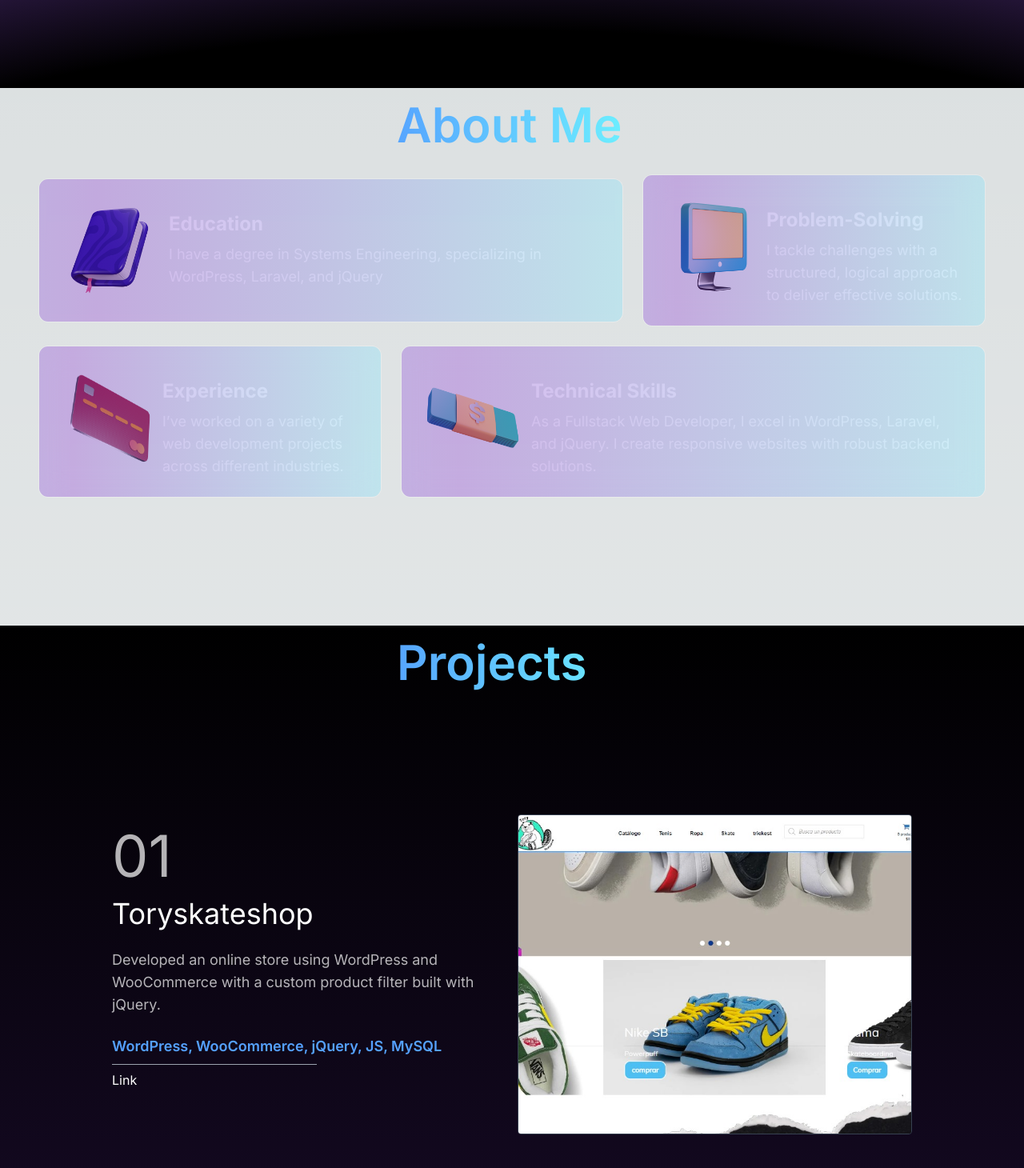
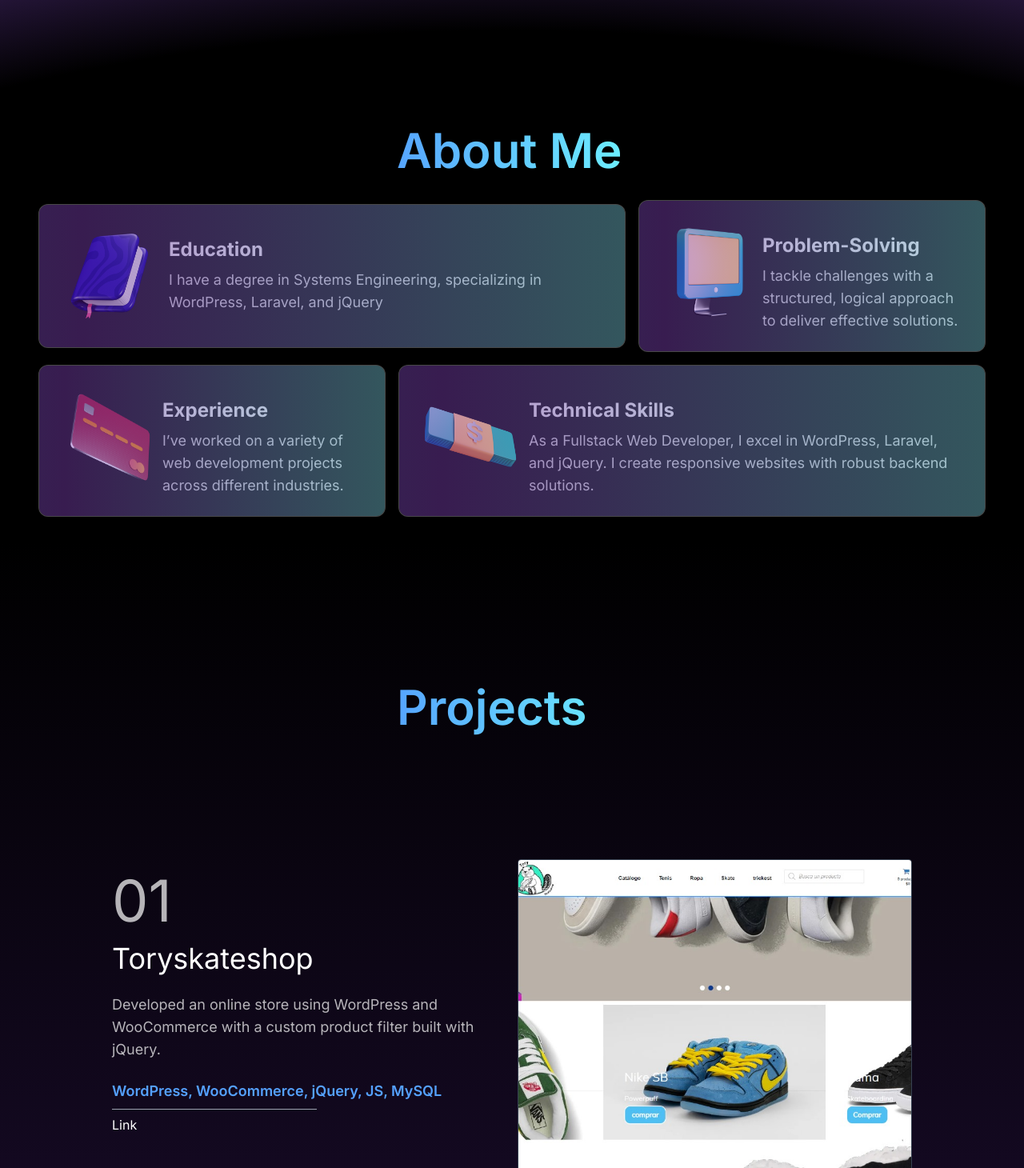
Before and after one commit to JonathanVargas0111/portfolio-orange, a Next.js app: page / in a window 1280 px wide. Shown: the part 690-2150 px from the top of the page at 80% size. Built offline with nearby package versions, Linux system fonts and the light colour scheme.

Commit message:
correction background sections about, contact footer, portfolio, remove bg skill card

```diff
--- a/src/app/globals.css
+++ b/src/app/globals.css
@@ -24,6 +24,7 @@ body {
       rgb(var(--background-end-rgb))
     )
     rgb(var(--background-start-rgb));
+    background-color: black;
 }
 
 @layer utilities {
--- a/src/components/About.tsx
+++ b/src/components/About.tsx
@@ -64,12 +64,14 @@ const About = () => {
   const aboutText = texts[language];
 
   return (
-    <div className='px-2 max-w-[1200px]  lg:mx-auto' id='about'>
+    <div className='bg-gradient-to-t from-black  to-black py-8'>
+
+    <div className='px-2 max-w-[1200px]  lg:mx-auto ' id='about'>
       <h1 className='text-6xl max-w-[320px] mx-auto font-semibold p-4 mb-4 bg-gradient-to-r from-[#55A1FF] to-[#6EF3FF] bg-clip-text text-transparent'>
         {aboutText.title}
       </h1>
 
-      <div className='grid lg:grid-cols-8 gap-6 place-items-center'>
+      <div className='grid lg:grid-cols-8 gap-6 lg:gap-4 place-items-center'>
 
 
         <div className='w-full lg:col-span-5 relative bg-white/10 backdrop-blur-sm
@@ -133,6 +135,7 @@ const About = () => {
         {aboutText.languageButton}
       </button> */}
     </div>
+    </div>
   );
 };
 
--- a/src/components/Contact.tsx
+++ b/src/components/Contact.tsx
@@ -7,8 +7,10 @@ import mail from '@/assets/mail.png'
 
 const Contact = () => {
     return (
+        <div className='bg-gradient-to-t from-black  to-black py-8'>
             <div className='lg:max-w-5xl mx-auto flex flex-col lg:flex-row text-white/70 p-8
-                    rounded-lg space-y-8 lg:space-y-0 lg:space-x-8 items-center' id='contact'>
+                    rounded-lg space-y-8 lg:space-y-0 lg:space-x-8 items-center
+                    ' id='contact'>
                 <div className='fles justify-center items-center'>
                     <ul className='space-y-4'>
                         <li className='flex items-center'>
@@ -42,6 +44,7 @@ const Contact = () => {
                 </div>
 
             </div>
+        </div>
     )
 }
 
--- a/src/components/Footer.tsx
+++ b/src/components/Footer.tsx
@@ -4,8 +4,8 @@ import { FaLinkedin, FaInstagram } from 'react-icons/fa'
 
 const Footer = () => {
   return (
-    <div>
-      <div className='mt-12 text-white/70 py-8 px-6 max-w-5xl mx-auto pt-4 flex justify-between items-center'>
+    <div className='bg-gradient-to-t from-black  to-black py-8'>
+      <div className='mt-12 text-white/70  px-6 max-w-5xl mx-auto pt-4 flex justify-between items-center'>
         <h1 className='text-2xl font-bold'>Cristian Parra</h1>
         <div className='flex space-x-6 mt-4'>
           <a href='https://www.linkedin.com/in/cristian-parra-290536193/' className='hover:text-gray-300' target='_blank'>
--- a/src/components/Portfolio.tsx
+++ b/src/components/Portfolio.tsx
@@ -47,7 +47,7 @@ const projects = [
 ]
 const Portfolio = () => {
   return (
-    <div className='text-white bg-gradient-to-b from-black to-[#381a5f] py-18 px-2 mt-40' id='portfolio'>
+    <div className='text-white bg-gradient-to-b from-black to-[#381a5f] pt-40 pb-18  px-2' id='portfolio'>
 
       <h1 className='text-6xl max-w-[320px] mx-auto font-semibold p-4 mb-4 bg-gradient-to-r from-[#55A1FF] to-[#6EF3FF] bg-clip-text text-transparent'>
         Projects
--- a/src/components/Skills.tsx
+++ b/src/components/Skills.tsx
@@ -23,7 +23,7 @@ const Skills = () => {
           {skillIcons.map((skill, index) => (
             <div
               key={index}
-              className='flex flex-col justify-between items-center bg-white bg-opacity-10 rounded-lg p-6'
+              className='flex flex-col justify-between items-center  rounded-lg p-6'
             >
               {skill.icon}
               <p className='mt-4 text-lg font-medium'>{skill.label}</p>
```
Lines whose indentation alone changed are shown as unchanged.
